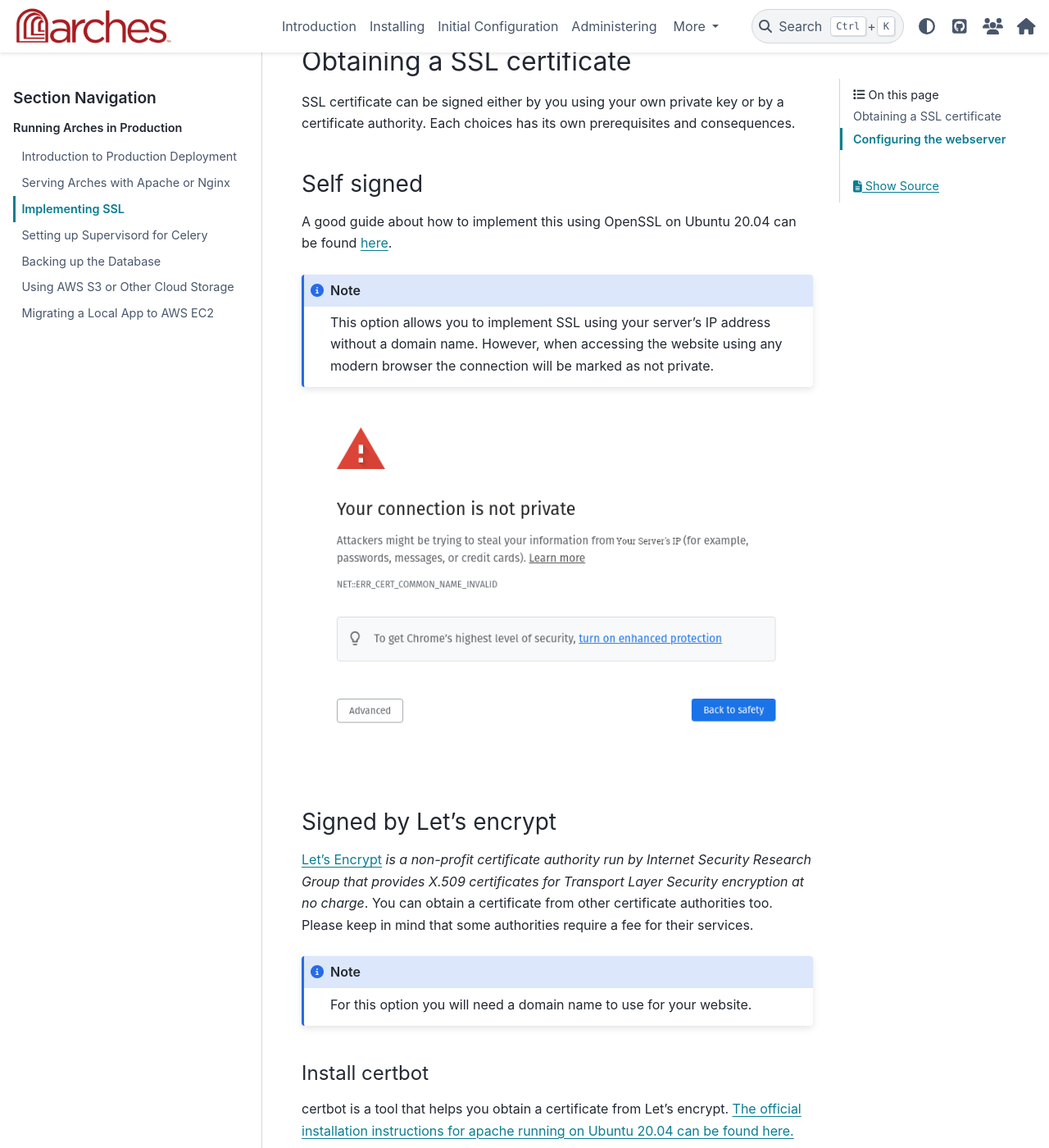
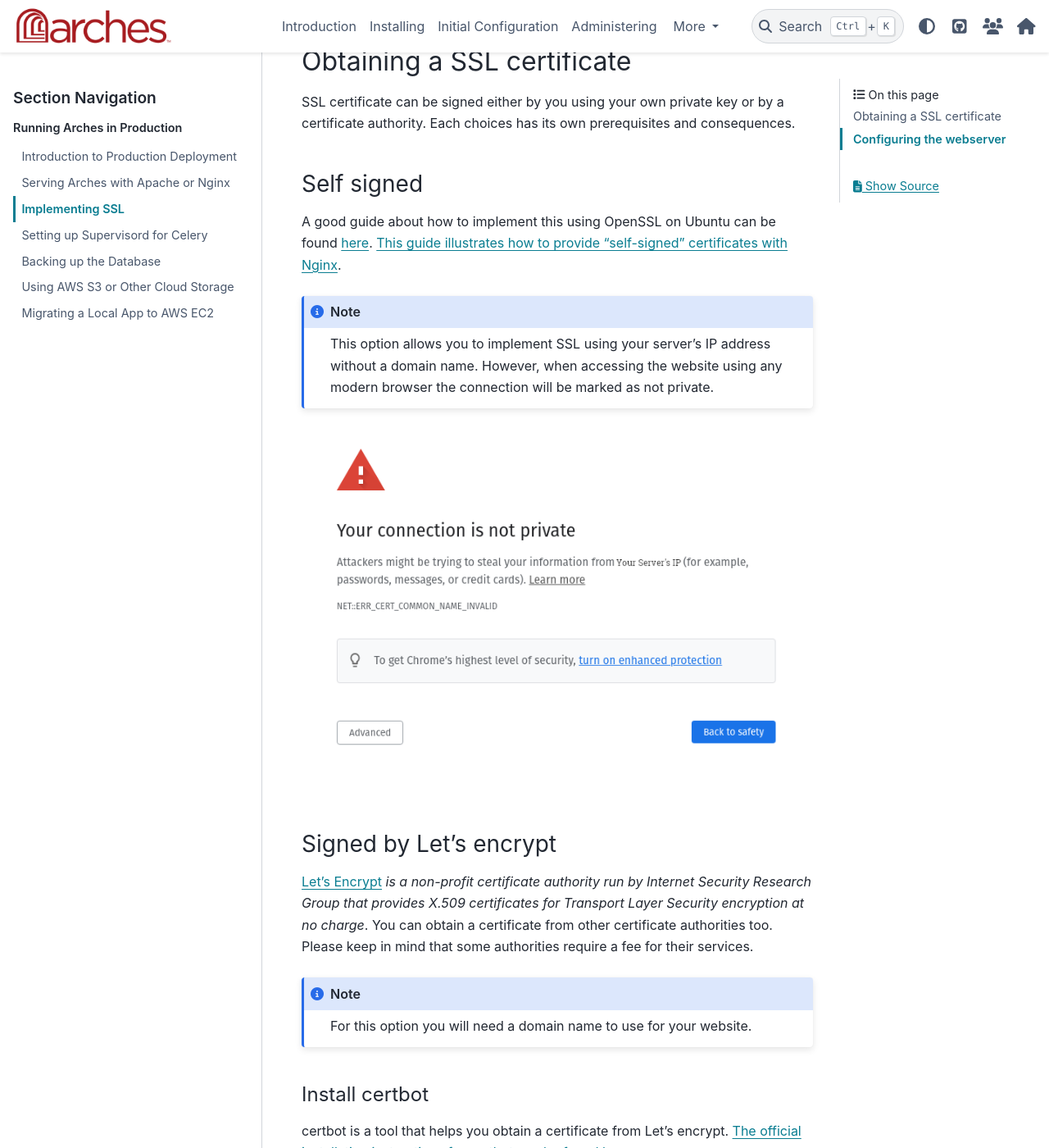
Before and after one commit to archesproject/arches-docs, a Sphinx documentation site: the page built from docs/deployment/implementing-ssl.rst, in a window 1280 px wide and 1400 px high, scrolled down 448 px. Shown: the whole window at 82% size. Built offline with Sphinx 7.4.7 and the PyData theme 0.15.4, drawn with Linux system fonts in a browser that asks for light colours; some of the changed text lies outside the part shown.

Commit message:
Removed refs to old OS

```diff
--- a/docs/deployment/implementing-ssl.rst
+++ b/docs/deployment/implementing-ssl.rst
@@ -17,7 +17,7 @@
 
 Self signed
 ===========
-A good guide about how to implement this using OpenSSL on Ubuntu 20.04 can be found `here <https://www.digitalocean.com/community/tutorials/how-to-create-a-self-signed-ssl-certificate-for-apache-in-ubuntu-20-04>`_.
+A good guide about how to implement this using OpenSSL on Ubuntu can be found `here <https://www.digitalocean.com/community/tutorials/how-to-create-a-self-signed-ssl-certificate-for-apache-in-ubuntu-20-04>`_. `This guide illustrates how to provide "self-signed" certificates with Nginx <https://www.digitalocean.com/community/tutorials/how-to-create-a-self-signed-ssl-certificate-for-nginx-in-ubuntu>`_.
 
 .. note::
     This option allows you to implement SSL using your server's IP address without a domain name. However, when accessing the website using any modern browser the connection will be marked as not private.
@@ -35,7 +35,7 @@
 
 Install certbot
 ---------------
-certbot is a tool that helps you obtain a certificate from Let's encrypt. `The official installation instructions for apache running on Ubuntu 20.04 can be found here. <https://certbot.eff.org/lets-encrypt/ubuntufocal-apache>`_
+certbot is a tool that helps you obtain a certificate from Let's encrypt. `The official installation instructions for certbot can be found here. <https://certbot.eff.org/lets-encrypt/>`_
 
 
 Configuring the webserver
--- a/docs/deployment/serving-arches-with-apache-nginx.rst
+++ b/docs/deployment/serving-arches-with-apache-nginx.rst
@@ -22,8 +22,7 @@
 ================
 
 
-The following instructions work for Ubuntu 16.04 - 20.04; minor changes may be necessary for a different OS. This is a very basic Apache configuration, and more fine tuning
-will benefit your production installation.
+The following instructions work for Ubuntu; minor changes may be necessary for a different OS. This is a very basic Apache configuration, and more fine tuning will benefit your production installation.
 
 1. Install Apache.
 
--- a/docs/installing/requirements-and-dependencies.rst
+++ b/docs/installing/requirements-and-dependencies.rst
@@ -70,7 +70,7 @@
 Scripted Dependency Installation
 --------------------------------
 
-For Ubuntu we maintain an `ubuntu_setup.sh <https://raw.githubusercontent.com/archesproject/arches/stable/7.6.0/arches/install/ubuntu_setup.sh>`_ script to install dependencies. It works for 18.04 and 20.04, and preliminary testing shows it to be compatible with 22.04 as well.
+For Ubuntu we maintain an `ubuntu_setup.sh <https://raw.githubusercontent.com/archesproject/arches/stable/7.6.6/arches/install/ubuntu_setup.sh>`_ script to install dependencies. We recommend using this with actively supported Ubuntu (LTS) versions (such as 22.04 and 24.04).
 
 .. code-block:: bash
 
```
